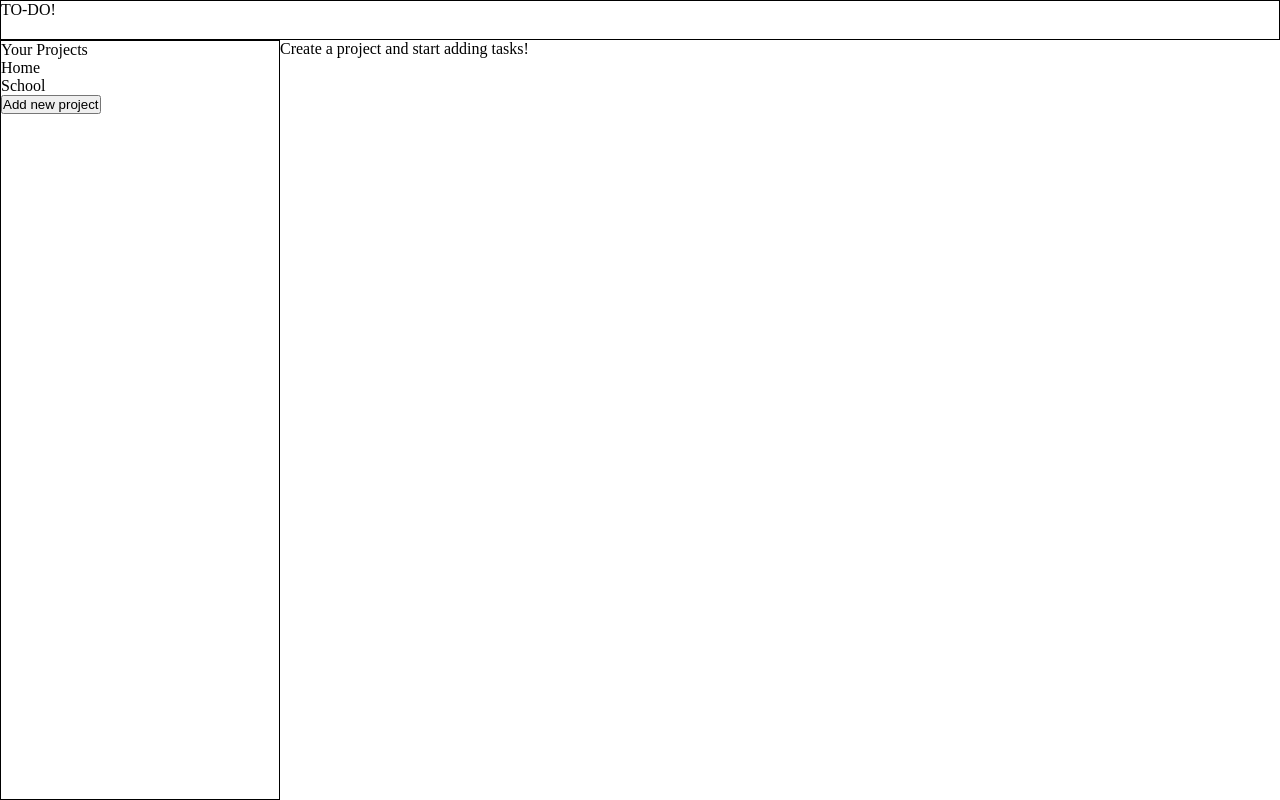
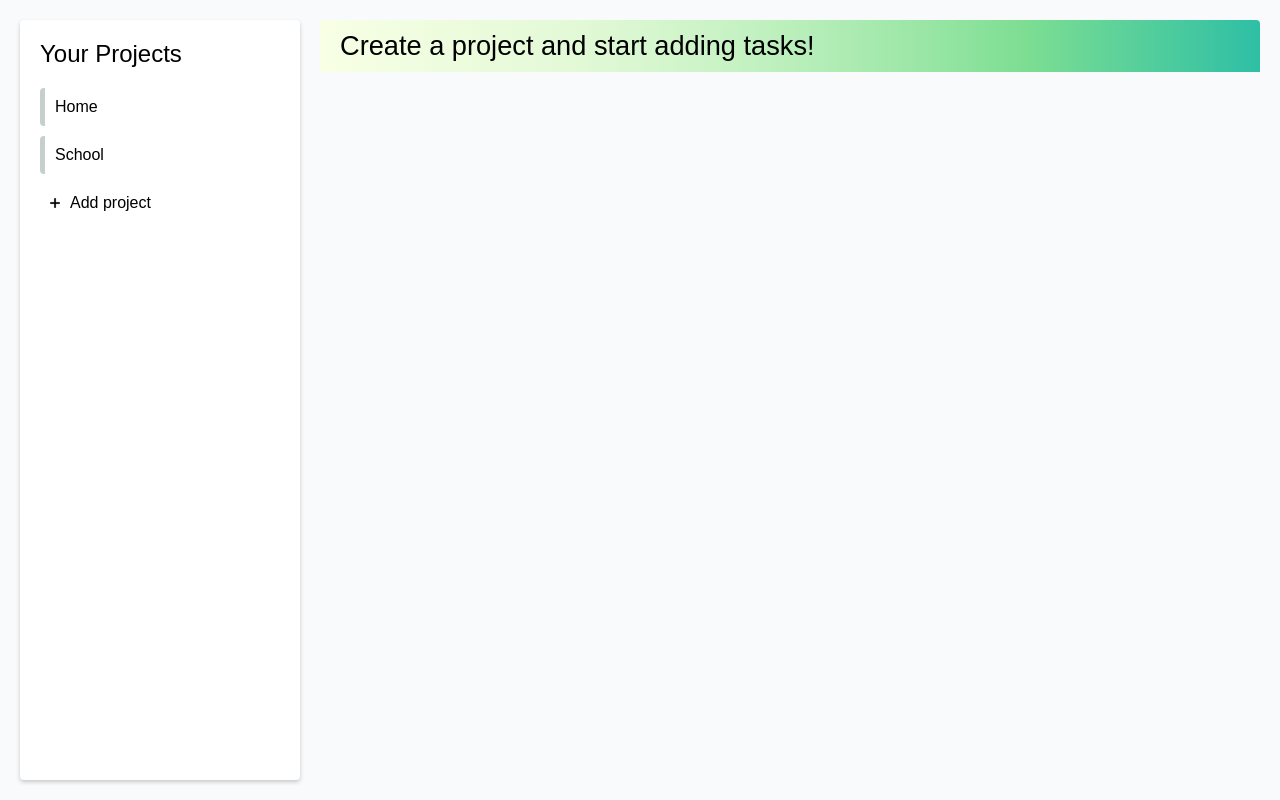
Before and after one commit to SkIym/to-do-list, a website built with webpack: page dist/index.html in a window 1280 px wide. Built offline with nearby package versions, Linux system fonts and the light colour scheme.

Commit message:
Add initial style

```diff
--- a/src/js/app.js
+++ b/src/js/app.js
@@ -35,7 +35,6 @@ export default class App {
       this.list.addProject(new Project('School'));
     }
     this.listRenderer = new listRenderer(this.list);
-    this.renderList();
   }
 
   // add event listeners to static buttons
@@ -54,9 +53,12 @@ export default class App {
 
     // user adds a project
    this.listRenderer.addProjectAdd.addEventListener('click', () => {
-      this.list.addProject(new Project(`${this.listRenderer.addProjField.value}`))
-      this.refreshList();
-      this.saveToLocalStorage();
+      let projectName = this.listRenderer.addProjField.value;
+      if(projectName) {
+        this.list.addProject(new Project(`${projectName}`))
+        this.refreshList();
+        this.saveToLocalStorage();
+      }
     });
 
     // user wants to add a task
--- a/src/js/domCnstr.js
+++ b/src/js/domCnstr.js
@@ -1,4 +1,5 @@
 import editElmnt from "./editElmnt.js";
+import addIcon from '../assets/add.png';
 
 // Dom stuff
 
@@ -8,11 +9,6 @@ export const userInterface = (() => {
   const appGrid = document.createElement('div');
   editElmnt.appendChildren(document.body, [appGrid]);
   editElmnt.addId(appGrid, 'main-grid')
-
-  // header
-  const header = document.createElement('header');
-  editElmnt.addId(header, 'header')
-  editElmnt.addText(header, 'TO-DO!')
 
   // projects view
   const overview = document.createElement('div');
@@ -27,23 +23,23 @@ export const userInterface = (() => {
       const pdItems = document.createElement('div')
       editElmnt.addId(pdItems, 'project-items');
 
-      editElmnt.appendChildren(projectDisplay, [pdTag, pdItems]);
-
-    const projectAddBtn = document.createElement('div');
-    editElmnt.addId(projectAddBtn, 'add-project-container');
-
       const addBtn = document.createElement('button');
       editElmnt.addId(addBtn, 'add-project')
-      editElmnt.addText(addBtn, 'Add new project');
-      editElmnt.appendChildren(projectAddBtn, [addBtn]);
+      const img = new Image();
+      img.src = addIcon;
+      img.style.width = '10px';
+      addBtn.appendChild(img);
+      addBtn.innerHTML += 'Add project';
 
     const projectAddForm = document.createElement('div');
     projectAddForm.id = 'add-project-form';
     projectAddForm.style.display ='none';
 
       const txtField = document.createElement('input');
+      txtField.name = 'add-project-input';
       txtField.type = 'text';
       txtField.id = 'add-project-input';
+      txtField.placeholder = 'Input a valid project name';
       txtField.pattern = '[A-Za-z]+';
 
       const actionBtns = document.createElement('div');
@@ -51,24 +47,33 @@ export const userInterface = (() => {
 
       const add = document.createElement('button');
       add.textContent = 'Add';
+      add.type = 'button';
       add.id = 'add-project-button';
 
       const cancel = document.createElement('button');
       cancel.textContent = 'Cancel';
+      add.type = 'button';
       cancel.id = 'cancel-add-project-button';
 
       editElmnt.appendChildren(actionBtns, [add, cancel]);
       editElmnt.appendChildren(projectAddForm, [txtField, actionBtns]);
 
-  editElmnt.appendChildren(overview, [projectDisplay, projectAddBtn, projectAddForm]);
+      editElmnt.appendChildren(projectDisplay, [pdTag, pdItems, addBtn, projectAddForm]);
+
+  editElmnt.appendChildren(overview, [projectDisplay]);
 
   // editing bench, show tasks on a particular project
   const projBench = document.createElement('div');
-  editElmnt.addId(projBench, 'project-bench')
+  projBench.id = 'project-bench';
+
+
 
     const projName = document.createElement('p');
     editElmnt.addText(projName, 'Create a project and start adding tasks!');
     editElmnt.addId(projName, 'project-name')
+
+    const projectDisp = document.createElement('div');
+    projectDisp.id = 'task-display-container';
 
     const taskDisplay = document.createElement('div');
     editElmnt.addId(taskDisplay, 'task-display')
@@ -147,12 +152,13 @@ export const userInterface = (() => {
 
       editElmnt.appendChildren(addTaskForm, [titleInput, descInput, dueDateInput, dueTimeInput, priorityInput, addTaskActions, warning]);
 
-  editElmnt.appendChildren(projBench, [projName, taskDisplay, addTaskBtn, addTaskForm]);
+      projectDisp.appendChild(taskDisplay);
+  editElmnt.appendChildren(projBench, [projName, projectDisp, addTaskBtn, addTaskForm]);
 
 
 
   // add to DOM
-  editElmnt.appendChildren(appGrid, [header, overview, projBench]);
+  editElmnt.appendChildren(appGrid, [overview, projBench]);
   document.querySelectorAll('input').forEach((elm) => {
     elm.setAttribute('required', '');
   });
--- a/src/js/render.js
+++ b/src/js/render.js
@@ -85,6 +85,7 @@ class projectRenderer {
       taskItem.appendChild(checkTaskBtn);
 
       this.tdItems.appendChild(taskItem);
+      console.log(task.priority);
       this.colorAccdgToPrio(task.priority, taskItem)
       task_id++;
     }
--- a/src/js/tasks.js
+++ b/src/js/tasks.js
@@ -1,5 +1,6 @@
 // todo-items
 import { format, formatDistance } from 'date-fns';
+
 
 export default class Task {
   constructor(title, description, dueDate, dueTime, priority) {
@@ -32,7 +33,6 @@ export default class Task {
   }
 
   formattedDueDate() {
-    console.log(typeof(this._dueDate), this._dueDate)
     return format(new Date(this._dueDate), 'MMM dd');
   }
 
@@ -61,7 +61,8 @@ export default class Task {
   }
 
   static fromStorage(taskData) {
-    const task = new Task(taskData._title, taskData._description, taskData._dueDate, taskData._priority);
+    console.log(taskData._priority);
+    const task = new Task(taskData._title, taskData._description, taskData._dueDate, taskData._dueTime, taskData._priority);
     return task;
   }
 }
--- a/src/style.css
+++ b/src/style.css
@@ -1,11 +1,25 @@
 :root {
   --basic-layout-border: 1px solid black;
+  --basic-box-shadow: 0 2px 4px rgba(0, 0, 0, 0.2);
+  --light-box-shadow: 0 1px 2px rgba(0, 0, 0, 0.2);
 }
+
+
+@import url('https://fonts.googleapis.com/css2?family=IBM+Plex+Mono:wght@300;400&family=REM:wght@200;300;400;500&display=swap');
+
 
 * {
   margin: 0;
   padding: 0;
   outline: 0;
+  font-family: 'REM', sans-serif;
+  color: black;
+  box-sizing: border-box;
+}
+
+body {
+  background-color: rgb(248, 250, 251);
+  height: 100vh;
 }
 
 /* main grid */
@@ -13,39 +27,154 @@
 #main-grid {
   display: grid;
   grid-template-columns: max(15vw, 280px) 1fr;
-  grid-template-rows: 40px 1fr;
-  height: 100vh;
+  padding: 20px;
+  height: 100%;
+  gap: 20px;
 }
 
-#header {
-  grid-column: 1 / 3;
-  border: var(--basic-layout-border);
-}
-
-#overview {
-  grid-row: 2 / 3;
-  grid-column: 1 / 2;
-  border: var(--basic-layout-border);
-  max-height: 100vh;
-  overflow-y: auto;
-}
-
-#proj-bench {
-  border: var(--basic-layout-border);
-}
+/* header */
 
 /* project overview */
 
+#overview {
+  grid-column: 1 / 2;
+  height: 100%;
+  overflow-y: auto;
+  box-shadow: var(--basic-box-shadow);
+  border-radius: 4px;
+  background-color: white;
+}
+
+#project-display {
+  display: flex;
+  flex-direction: column;
+  padding: 20px;
+}
+
+#project-display > p {
+  font-size: 1.5rem;
+  font-weight: 500;
+}
+
+#project-items {
+  margin-top: 10px;
+  padding: 10px 0;
+  gap: 10px;
+  display: flex;
+  flex-direction: column;
+  font-weight: 300;
+}
+
+.project-item {
+  padding: 10px;
+  border-radius: 4px;
+  border-left: 5px solid #25444141;
+  /* border-bottom: 1px solid #25444141; */
+  transition: 0.2s ease-in-out;
+}
+
 .project-item:hover {
   cursor: pointer;
-  background-color: beige;
+  border-color: #254441;
 }
 
+#add-project {
+  display: flex;
+  justify-content: start;
+  align-items: center;
+  gap: 10px;
+  width: 100%;
+  padding: 10px;
+  border: none;
+  border-radius: 4px;
+  font-size: 1rem;
+  font-weight: 300;
+  background-color: transparent;
+  transition: 0.3s ease-in-out;
+}
+
+#add-project:hover {
+  cursor: pointer;
+  color: #569c95;
+}
+
+#add-project-form {
+  flex-direction: column;
+  gap: 10px;
+}
+
+#add-project-form > * {
+  font-weight: 300;
+}
+
+#add-project-input {
+  padding: 10px;
+  font-size: 1rem;
+  border: 1px solid black;
+  border-radius: 4px;
+}
+
+#project-add-buttons {
+  display: flex;
+  gap: 5px;
+}
+
+#project-add-buttons > button {
+  width: 100%;
+  padding: 10px 0;
+  border-radius: 4px;
+  border: none;
+  cursor: pointer;
+}
+
+#add-project-button {
+  background-color: #99e1d9;
+}
+
+#add-project-button:hover {
+  background-color: #b2ddd8;
+}
+
+#cancel-add-project-button {
+  background-color: #e893a2;
+}
+
+#cancel-add-project-button:hover {
+  background-color: #e8a7b3;
+}
 
 /* project bench */
 
+#project-bench {
+  display: flex;
+  /* padding: 20px; */
+  flex-direction: column;
+  align-items: center;
+  grid-column: 2 / 3;
+  /* box-shadow: var(--basic-box-shadow); */
+  border-radius: 4px;
+}
+
+#project-bench > p {
+  font-size: 1.7rem;
+  font-weight: 500;
+  align-self: start;
+  padding: 10px 20px;
+  width: 100%;
+  border-top-right-radius: 4px;
+  border-top-left-radius: 4px;
+  background-image: linear-gradient(90deg, #F8FFE5, 50%, #7DDE92, #2EBFA5 );
+}
+
+#task-display-container {
+  width: 100%;
+}
+
 #task-display {
   flex-direction: column;
+  padding: 10px;
+  background-color: white;
+  box-shadow: var(--basic-box-shadow);
 }
 
 .task-item {
--- a/webpack.config.js
+++ b/webpack.config.js
@@ -20,6 +20,10 @@ module.exports = {
         test: /\.css$/i,
         use: ['style-loader', 'css-loader'],
       },
+      {
+        test: /\.(png|svg|jpg|jpeg|gif)$/i,
+        type: 'asset/resource',
+      },
     ],
   },
 };
```
Also changed, not shown: dist/d265cb79f434ff980613.png (added), dist/main.js, src/assets/add.png (added), 1 other file.
